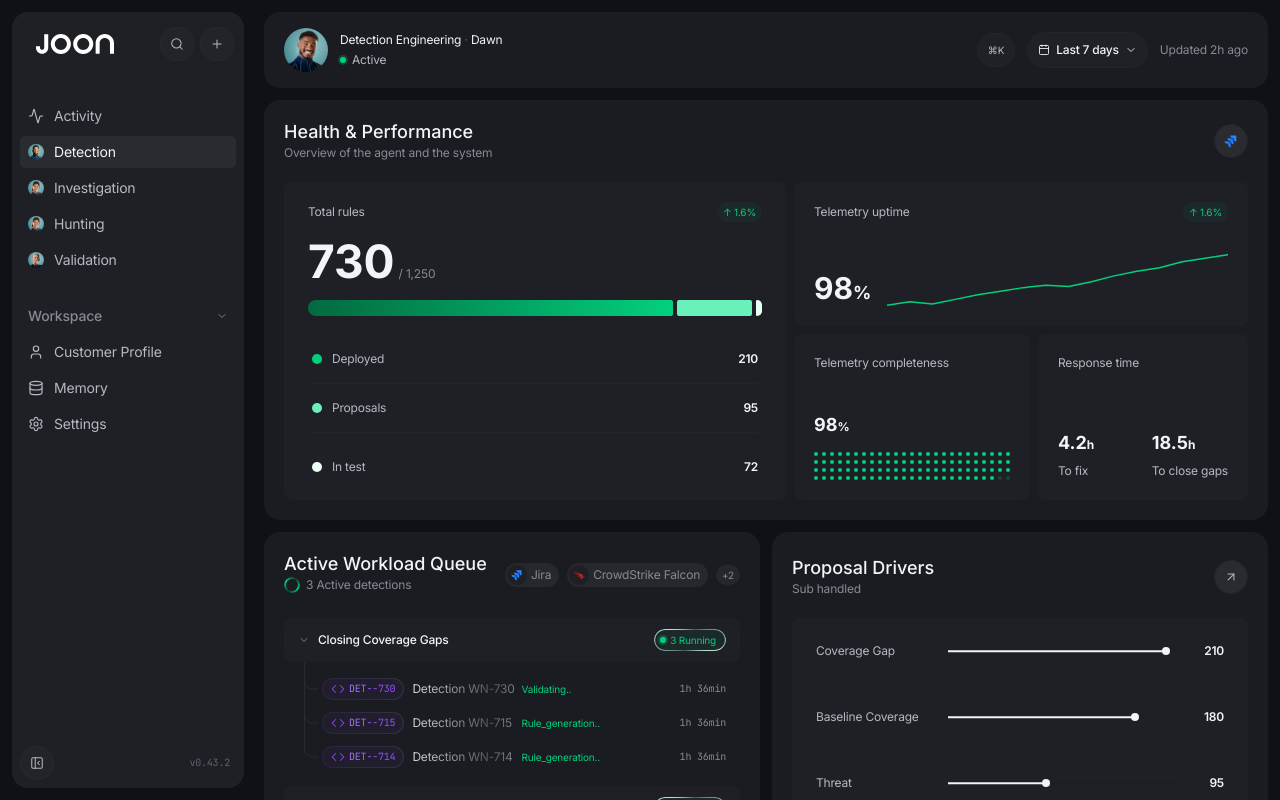
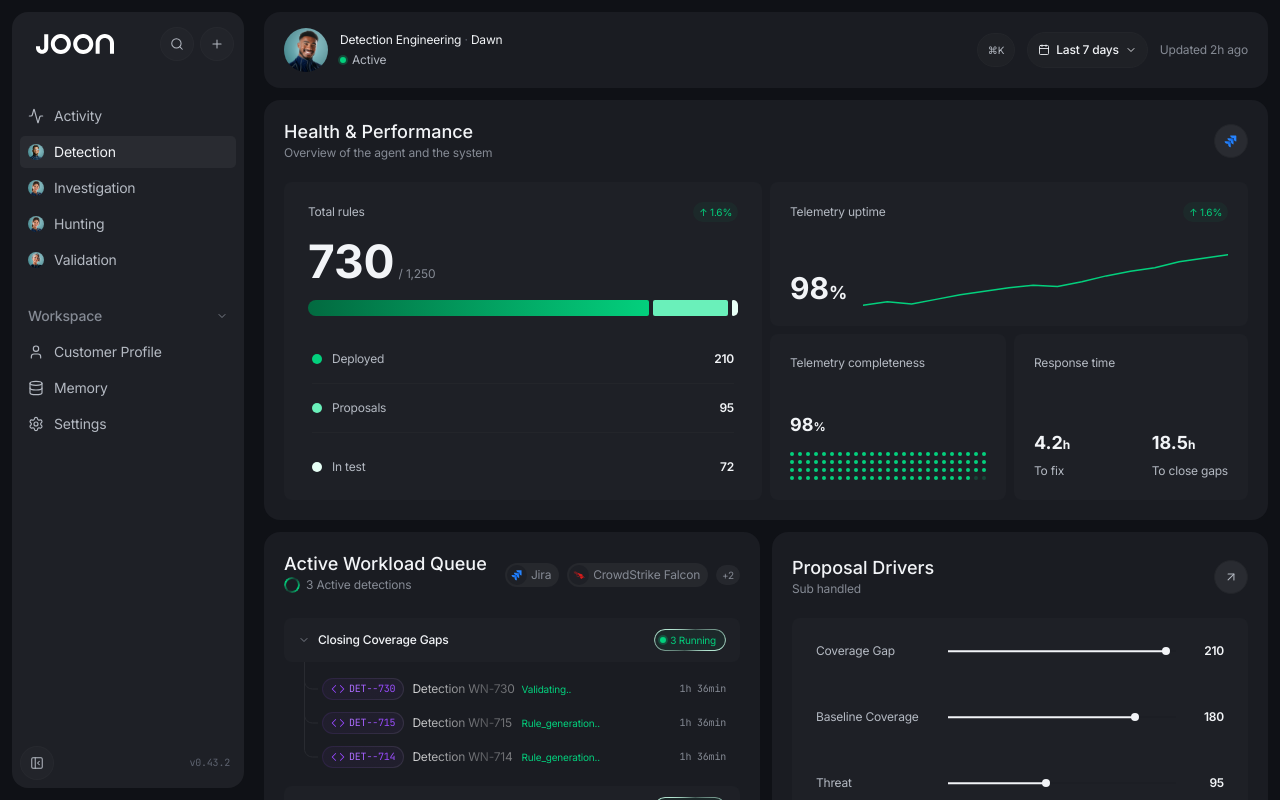
Before and after one commit to guy342/Private_Joon_App, a Next.js app: page /detection in a window 1280 px wide. Built offline with nearby package versions, Linux system fonts and the light colour scheme.

Commit message:
Sync main-content.module.css: hpBody uses grid (1fr/1fr) at >=1200, not flex-row

```diff
--- a/src/app/detection/main-content.module.css
+++ b/src/app/detection/main-content.module.css
@@ -153,7 +153,18 @@
 
 @media (min-width: 1200px) {
   .hpBody {
-    flex-direction: row;
+    /* Switch from flex-column to a 2-column grid (instead of flex-row) so
+     * Total Rules and the Telemetry stack ALWAYS share the body width
+     * exactly 50:50. With flex-row + `flex: 1 0 0` on each side, the right
+     * side's intrinsic min-content (DotGrid + sparkline + Response time
+     * bottom-row math) was pushing past its share even with `min-width: 0`,
+     * because the two sides have different min-content sizes. `minmax(0, 1fr)`
+     * grid columns ignore content min-size and split exactly evenly.
+     * The single `minmax(0, 1fr)` row makes both sides fill the body
+     * vertically just like `align-items: stretch` did in flex mode. */
+    display: grid;
+    grid-template-columns: minmax(0, 1fr) minmax(0, 1fr);
+    grid-template-rows: minmax(0, 1fr);
   }
 }
 
```
